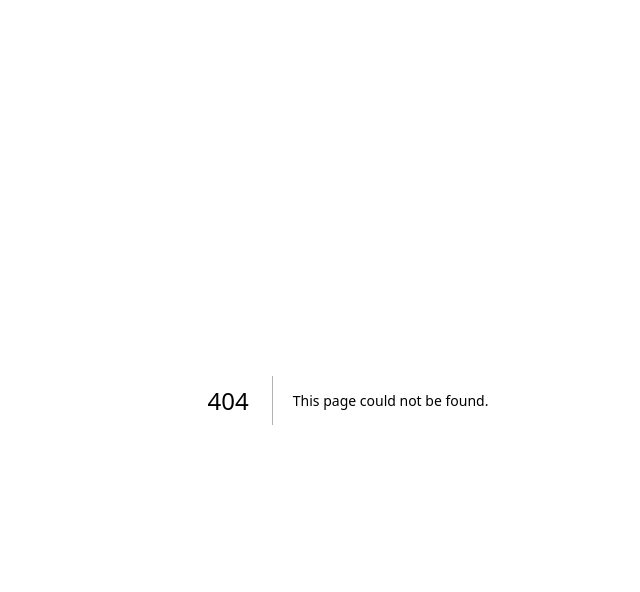
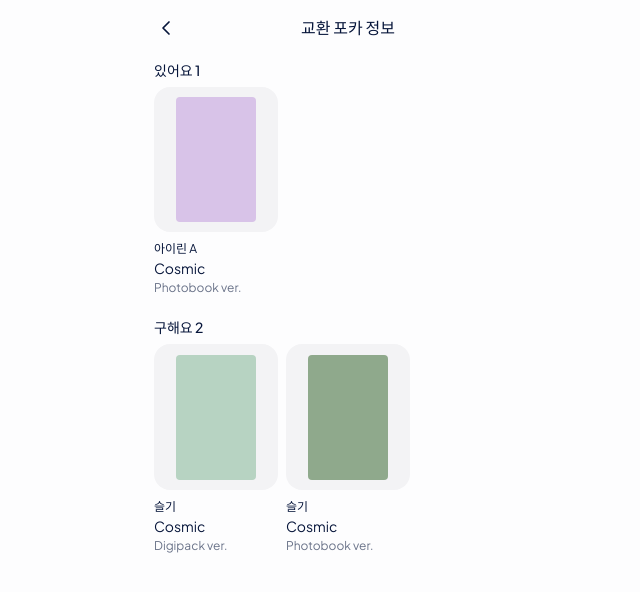
Before and after one commit to perweekdev/swypweb-client, a Next.js app: page /chat/1/detail in a window 1280 px wide. Before the commit this address had no page. Shown: the top 592 px of the page, without its empty margins (292-932 px from the left). Built offline with nearby package versions, Linux system fonts and the light colour scheme; a web font is replaced by a local one.

Commit message:
feat: add exchange photocard detail screen (CHAT-003)
- 있어요/구해요 3열 포카 그리드 화면 추가
- 포카 사진 박스 비율 및 모서리를 디자인 계측값으로 수정
- 포카 정보 표기를 PhotocardMeta로 공용화하고 CHAT-002 매치 정보에 적용

```diff
--- /dev/null
+++ b/src/app/(fullscreen)/chat/[id]/detail/page.tsx
@@ -0,0 +1,56 @@
+import { notFound } from 'next/navigation';
+import { Header } from '@components/layout/header';
+import { PhotocardCard } from '@components/photocard/photocard-card';
+import { findMockChatRoom, mockChatRooms } from '@/mocks/chat';
+import type { Photocard } from '@/types/photocard.types';
+
+export function generateStaticParams() {
+  return mockChatRooms.map((room) => ({ id: room.id }));
+}
+
+/** 있어요 / 구해요 섹션 — 라벨 옆에 포카 수, 3열 그리드 */
+function CardSection({
+  label,
+  cards,
+  className = '',
+}: {
+  label: string;
+  cards: Photocard[];
+  className?: string;
+}) {
+  return (
+    <section className={className}>
+      <h2 className="text-button2 text-secondary-900">
+        {label} {cards.length}
+      </h2>
+      <ul className="mt-1.5 grid grid-cols-3 gap-2">
+        {cards.map((card) => (
+          <li key={card.id}>
+            <PhotocardCard card={card} />
+          </li>
+        ))}
+      </ul>
+    </section>
+  );
+}
+
+/** CHAT-003 교환 포카 정보 (조회 전용) */
+export default async function ChatExchangeDetailPage({
+  params,
+}: {
+  params: Promise<{ id: string }>;
+}) {
+  const { id } = await params;
+  const room = findMockChatRoom(id);
+  if (!room) notFound();
+
+  return (
+    <>
+      <Header title="교환 포카 정보" />
+      <div className="px-4 pt-1">
+        <CardSection label="있어요" cards={room.exchangeSet.myCards} />
+        <CardSection label="구해요" cards={room.exchangeSet.partnerCards} className="mt-5" />
+      </div>
+    </>
+  );
+}
--- a/src/components/chat/chat-match-info.tsx
+++ b/src/components/chat/chat-match-info.tsx
@@ -1,5 +1,6 @@
 import Link from 'next/link';
 import { SwapIcon } from '@components/icons';
+import { PhotocardMeta } from '@components/photocard/photocard-card';
 import { Button } from '@components/ui/button';
 import { CHAT_ROUTES } from '@constants/routes';
 import type { ExchangeStatus } from '@/types/chat.types';
@@ -16,10 +17,8 @@ function RepresentativeCard({ card }: { card: Photocard }) {
         role="img"
         aria-label={`${card.memberName} ${card.albumName} ${card.versionName}`}
       />
-      <div className="min-w-0 pt-1">
-        <p className="truncate text-body4 text-secondary-500">{card.memberName}</p>
-        <p className="truncate text-body3 text-secondary-900">{card.albumName}</p>
-        <p className="truncate text-body4 text-secondary-300">{card.versionName}</p>
+      <div className="min-w-0">
+        <PhotocardMeta card={card} />
       </div>
     </div>
   );
--- a/src/components/photocard/photocard-card.tsx
+++ b/src/components/photocard/photocard-card.tsx
@@ -3,15 +3,16 @@ import type { Photocard } from '@/types/photocard.types';
 /**
  * 포카 사진 박스 — 스토리보드 공통 "포카 사진 뒤에 박스로 배경 표시".
  * 이미지 에셋 제공 전이라 포카 비율(55:85) 색상 블록으로 대체한다.
+ * 계측(CHAT-003): 박스 110×129, 안쪽 사진 높이 = 박스의 86%.
  */
 export function PhotocardBox({ card, className = '' }: { card: Photocard; className?: string }) {
   return (
     <div
-      className={`flex aspect-square items-center justify-center rounded-xl bg-secondary-10 p-2 ${className}`}
+      className={`flex aspect-[110/129] items-center justify-center rounded-2xl bg-secondary-10 ${className}`}
     >
       {/* TODO: imageUrl 제공 시 next/image로 교체 */}
       <div
-        className="aspect-[55/85] h-full rounded-md"
+        className="aspect-[55/85] h-[86%] rounded"
         style={{ backgroundColor: card.color }}
         role="img"
         aria-label={`${card.memberName} ${card.albumName} ${card.versionName}`}
@@ -21,16 +22,27 @@ export function PhotocardBox({ card, className = '' }: { card: Photocard; classN
 }
 
 /**
- * 포카 카드 = 사진 박스 + 정보.
- * 정보 표기 순서는 전 화면 공통으로 멤버명 → 앨범명 → 앨범 버전.
+ * 포카 정보 — 표기 순서는 전 화면 공통으로 멤버명 → 앨범명 → 앨범 버전.
+ * CHAT-002 매치 정보와 CHAT-003/004 카드가 같은 스타일을 쓴다(계측 확인).
  */
+export function PhotocardMeta({ card }: { card: Photocard }) {
+  return (
+    <>
+      <p className="truncate text-body3 text-secondary-900">{card.memberName}</p>
+      <p className="truncate text-body2 text-secondary-900">{card.albumName}</p>
+      <p className="truncate text-body3 text-secondary-500">{card.versionName}</p>
+    </>
+  );
+}
+
+/** 포카 카드 = 사진 박스 + 정보 (3열 그리드용) */
 export function PhotocardCard({ card, className = '' }: { card: Photocard; className?: string }) {
   return (
-    <div className={className}>
+    <div className={`min-w-0 ${className}`}>
       <PhotocardBox card={card} />
-      <p className="mt-2 truncate text-body3 text-secondary-900">{card.memberName}</p>
-      <p className="truncate text-body2 text-secondary-900">{card.albumName}</p>
-      <p className="truncate text-body3 text-secondary-300">{card.versionName}</p>
+      <div className="mt-2">
+        <PhotocardMeta card={card} />
+      </div>
     </div>
   );
 }
```
